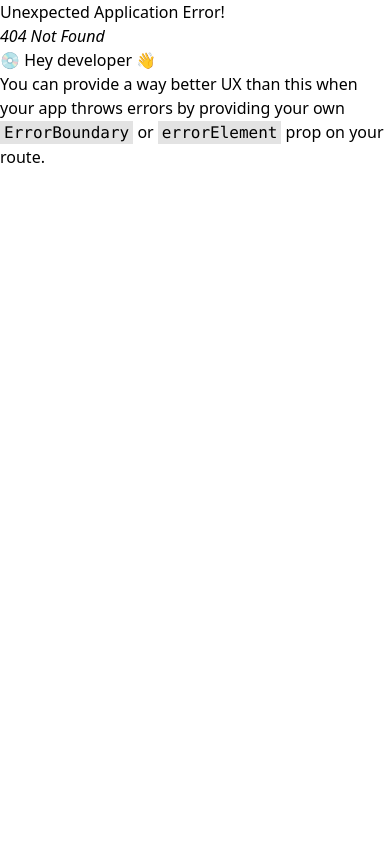
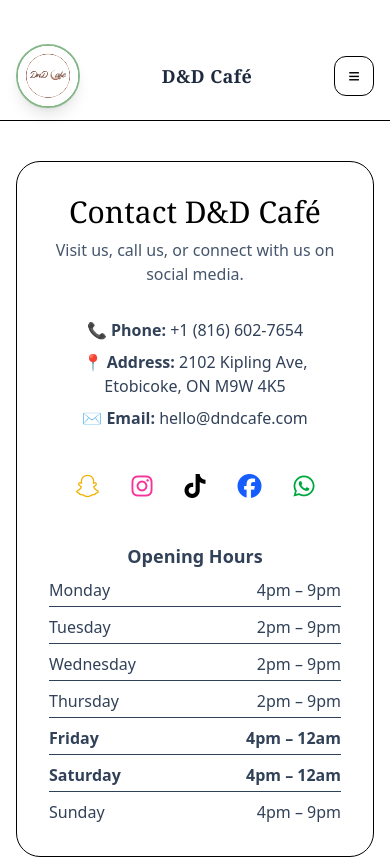
Before and after one commit to abdifitah12/D-D-frontend, a React (Vite) app: page /contact in a window 390 px wide. Before the commit this address had no page. Shown: the top 859 px of the page. Built offline with nearby package versions, Linux system fonts and the light colour scheme.

Commit message:
fixed mobile menu

```diff
--- a/src/components/Navbar.jsx
+++ b/src/components/Navbar.jsx
@@ -112,7 +112,7 @@ export default function Navbar() {
             <MobileItem label="About" onClick={() => goTo("about")} />
             <MobileItem label="Contact" onClick={() => goTo("contact")} />
             <Link
-              to="/products"
+              to="/contact"
               onClick={() => setOpen(false)}
               className="btn btn-primary mt-2"
             >
--- a/src/main.jsx
+++ b/src/main.jsx
@@ -7,7 +7,7 @@ import App from "./App.jsx";
 import Home from "./pages/Home.jsx";
 import Products from "./pages/Products.jsx";
 // import About from "./pages/About.jsx";
-// import Contact from "./pages/Contact.jsx";
+ import Contact from "./pages/Contact.jsx";
 // import Location from "./pages/Location.jsx";
 
 const router = createBrowserRouter([
@@ -18,7 +18,7 @@ const router = createBrowserRouter([
       { index: true, element: <Home /> },
       { path: "products", element: <Products /> },
       // { path: "about", element: <About /> },
-      // { path: "contact", element: <Contact /> },
+       { path: "contact", element: <Contact /> },
       // { path: "location", element: <Location /> },
     ],
   },
--- a/src/pages/Contact.jsx
+++ b/src/pages/Contact.jsx
@@ -1,148 +1,148 @@
-// export default function Contact() {
-//   return (
-//     <div className="mx-auto max-w-3xl px-4 py-10">
-//       <h1 className="font-display text-3xl mb-6">Contact</h1>
+export default function Contact() {
+  return (
+    <div className="mx-auto max-w-3xl px-4 py-10">
+      {/* <h1 className="font-display text-3xl mb-6">Contact</h1>
 
-//       <form className="rounded-2xl border bg-white p-6 grid gap-4 shadow-sm">
-//         <label className="grid gap-1">
-//           <span className="text-sm font-medium">Name</span>
-//           <input className="rounded-xl border px-3 py-2" placeholder="Your full name" />
-//         </label>
+      <form className="rounded-2xl border bg-white p-6 grid gap-4 shadow-sm">
+        <label className="grid gap-1">
+          <span className="text-sm font-medium">Name</span>
+          <input className="rounded-xl border px-3 py-2" placeholder="Your full name" />
+        </label>
 
-//         <label className="grid gap-1">
-//           <span className="text-sm font-medium">Email</span>
-//           <input
-//             type="email"
-//             className="rounded-xl border px-3 py-2"
-//             placeholder="you@example.com"
-//           />
-//         </label>
+        <label className="grid gap-1">
+          <span className="text-sm font-medium">Email</span>
+          <input
+            type="email"
+            className="rounded-xl border px-3 py-2"
+            placeholder="you@example.com"
+          />
+        </label>
 
-//         <label className="grid gap-1">
-//           <span className="text-sm font-medium">Message</span>
-//           <textarea
-//             className="rounded-xl border px-3 py-2 min-h-28"
-//             placeholder="How can we help?"
-//           />
-//         </label>
+        <label className="grid gap-1">
+          <span className="text-sm font-medium">Message</span>
+          <textarea
+            className="rounded-xl border px-3 py-2 min-h-28"
+            placeholder="How can we help?"
+          />
+        </label>
 
-//         <button type="button" className="rounded-xl bg-green-700 text-white px-4 py-2 font-semibold w-fit hover:opacity-90">
-//           Send (demo)
-//         </button>
+        <button type="button" className="rounded-xl bg-green-700 text-white px-4 py-2 font-semibold w-fit hover:opacity-90">
+          Send (demo)
+        </button>
 
-//         <p className="text-xs text-slate-500">This is UI-only — no messages are sent.</p>
-//       </form>
-//        <br/><br/>
+        <p className="text-xs text-slate-500">This is UI-only — no messages are sent.</p>
+      </form>
+       <br/><br/> */}
 
-//        <section
-//   id="contact"
-//   className="scroll-mt-24 rounded-3xl border bg-white p-8 md:p-12 text-center space-y-8"
-// >
-//   {/* TITLE */}
-//   <div>
-//     <h2 className="font-display text-3xl">Contact D&amp;D Café</h2>
-//     <p className="mt-2 text-slate-600">
-//       Visit us, call us, or connect with us on social media.
-//     </p>
-//   </div>
+       <section
+  id="contact"
+  className="scroll-mt-24 rounded-3xl border bg-white p-8 md:p-12 text-center space-y-8"
+>
+  {/* TITLE */}
+  <div>
+    <h2 className="font-display text-3xl">Contact D&amp;D Café</h2>
+    <p className="mt-2 text-slate-600">
+      Visit us, call us, or connect with us on social media.
+    </p>
+  </div>
 
-//   {/* CONTACT INFO */}
-//   <div className="space-y-2 text-slate-700">
-//     <p>📞 <strong>Phone:</strong> +1 (816) 602-7654</p>
-//     <p>📍 <strong>Address:</strong> 2102 Kipling Ave, Etobicoke, ON M9W 4K5</p>
-//     <p>✉️ <strong>Email:</strong> hello@dndcafe.com</p>
-//   </div>
+  {/* CONTACT INFO */}
+  <div className="space-y-2 text-slate-700">
+    <p>📞 <strong>Phone:</strong> +1 (816) 602-7654</p>
+    <p>📍 <strong>Address:</strong> 2102 Kipling Ave, Etobicoke, ON M9W 4K5</p>
+    <p>✉️ <strong>Email:</strong> hello@dndcafe.com</p>
+  </div>
 
-//   {/* SOCIAL MEDIA ICONS */}
-//   <div className="flex justify-center gap-4 text-2xl">
-//     <a
-//       href="https://snapchat.com/t/KbqJIrF0"
-//       target="_blank"
-//       rel="noreferrer"
-//       className="p-2 rounded-full hover:bg-slate-100 text-yellow-500"
-//       aria-label="Snapchat"
-//     >
-//       <i className="fa-brands fa-snapchat"></i>
-//     </a>
+  {/* SOCIAL MEDIA ICONS */}
+  <div className="flex justify-center gap-4 text-2xl">
+    <a
+      href="https://snapchat.com/t/KbqJIrF0"
+      target="_blank"
+      rel="noreferrer"
+      className="p-2 rounded-full hover:bg-slate-100 text-yellow-500"
+      aria-label="Snapchat"
+    >
+      <i className="fa-brands fa-snapchat"></i>
+    </a>
 
-//     <a
-//       href="https://www.instagram.com/dndcafe.to/"
-//       target="_blank"
-//       rel="noreferrer"
-//       className="p-2 rounded-full hover:bg-slate-100 text-pink-500"
-//       aria-label="Instagram"
-//     >
-//       <i className="fa-brands fa-instagram"></i>
-//     </a>
+    <a
+      href="https://www.instagram.com/dndcafe.to/"
+      target="_blank"
+      rel="noreferrer"
+      className="p-2 rounded-full hover:bg-slate-100 text-pink-500"
+      aria-label="Instagram"
+    >
+      <i className="fa-brands fa-instagram"></i>
+    </a>
 
-//     <a
-//       href="https://www.tiktok.com/@dnd.cafe.to"
-//       target="_blank"
-//       rel="noreferrer"
-//       className="p-2 rounded-full hover:bg-slate-100 text-black"
-//       aria-label="TikTok"
-//     >
-//       <i className="fa-brands fa-tiktok"></i>
-//     </a>
+    <a
+      href="https://www.tiktok.com/@dnd.cafe.to"
+      target="_blank"
+      rel="noreferrer"
+      className="p-2 rounded-full hover:bg-slate-100 text-black"
+      aria-label="TikTok"
+    >
+      <i className="fa-brands fa-tiktok"></i>
+    </a>
 
-//     <a
-//       href="https://facebook.com"
-//       target="_blank"
-//       rel="noreferrer"
-//       className="p-2 rounded-full hover:bg-slate-100 text-blue-600"
-//       aria-label="Facebook"
-//     >
-//       <i className="fa-brands fa-facebook"></i>
-//     </a>
+    <a
+      href="https://facebook.com"
+      target="_blank"
+      rel="noreferrer"
+      className="p-2 rounded-full hover:bg-slate-100 text-blue-600"
+      aria-label="Facebook"
+    >
+      <i className="fa-brands fa-facebook"></i>
+    </a>
 
-//     <a
-//       href="https://wa.me/18166027654"
-//       target="_blank"
-//       rel="noreferrer"
-//       className="p-2 rounded-full hover:bg-slate-100 text-green-600"
-//       aria-label="WhatsApp"
-//     >
-//       <i className="fa-brands fa-whatsapp"></i>
-//     </a>
-//   </div>
+    <a
+      href="https://wa.me/18166027654"
+      target="_blank"
+      rel="noreferrer"
+      className="p-2 rounded-full hover:bg-slate-100 text-green-600"
+      aria-label="WhatsApp"
+    >
+      <i className="fa-brands fa-whatsapp"></i>
+    </a>
+  </div>
 
-//   {/* OPENING HOURS */}
-//   <div className="mx-auto max-w-md text-slate-700 space-y-2">
-//     <h3 className="font-semibold text-lg mt-4">Opening Hours</h3>
+  {/* OPENING HOURS */}
+  <div className="mx-auto max-w-md text-slate-700 space-y-2">
+    <h3 className="font-semibold text-lg mt-4">Opening Hours</h3>
 
-//     <div className="flex justify-between border-b pb-1">
-//       <span>Monday</span>
-//       <span>4pm – 9pm</span>
-//     </div>
-//     <div className="flex justify-between border-b pb-1">
-//       <span>Tuesday</span>
-//       <span>2pm – 9pm</span>
-//     </div>
-//     <div className="flex justify-between border-b pb-1">
-//       <span>Wednesday</span>
-//       <span>2pm – 9pm</span>
-//     </div>
-//     <div className="flex justify-between border-b pb-1">
-//       <span>Thursday</span>
-//       <span>2pm – 9pm</span>
-//     </div>
-//     <div className="flex justify-between border-b pb-1 font-semibold">
-//       <span>Friday</span>
-//       <span>4pm – 12am</span>
-//     </div>
-//     <div className="flex justify-between border-b pb-1 font-semibold">
-//       <span>Saturday</span>
-//       <span>4pm – 12am</span>
-//     </div>
-//     <div className="flex justify-between">
-//       <span>Sunday</span>
-//       <span>4pm – 9pm</span>
-//     </div>
-//   </div>
+    <div className="flex justify-between border-b pb-1">
+      <span>Monday</span>
+      <span>4pm – 9pm</span>
+    </div>
+    <div className="flex justify-between border-b pb-1">
+      <span>Tuesday</span>
+      <span>2pm – 9pm</span>
+    </div>
+    <div className="flex justify-between border-b pb-1">
+      <span>Wednesday</span>
+      <span>2pm – 9pm</span>
+    </div>
+    <div className="flex justify-between border-b pb-1">
+      <span>Thursday</span>
+      <span>2pm – 9pm</span>
+    </div>
+    <div className="flex justify-between border-b pb-1 font-semibold">
+      <span>Friday</span>
+      <span>4pm – 12am</span>
+    </div>
+    <div className="flex justify-between border-b pb-1 font-semibold">
+      <span>Saturday</span>
+      <span>4pm – 12am</span>
+    </div>
+    <div className="flex justify-between">
+      <span>Sunday</span>
+      <span>4pm – 9pm</span>
+    </div>
+  </div>
 
 
-// </section>
-//     </div>
+</section>
+    </div>
 
-//   );
-// }
+  );
+}
--- a/src/pages/Home.jsx
+++ b/src/pages/Home.jsx
@@ -139,15 +139,13 @@ export default function Home() {
   <div className="mt-8 grid gap-8 md:grid-cols-2 items-center">
     {/* LEFT: Address info */}
     <div className="space-y-3 text-center md:text-left">
-      <h3 className="text-xl font-semibold">Downtown Café</h3>
+      <h3 className="text-center font-semibold">D&amp;D Café</h3>
 
       <p className="text-slate-600">
         📍 2102 Kipling Ave, Etobicoke, ON M9W 4K5, Canada
       </p>
 
-      <p className="text-slate-600">
-        ⏰ Open daily · 4:00 PM – 10:00 PM
-      </p>
+
     </div>
 
     {/* RIGHT: Map */}
```
